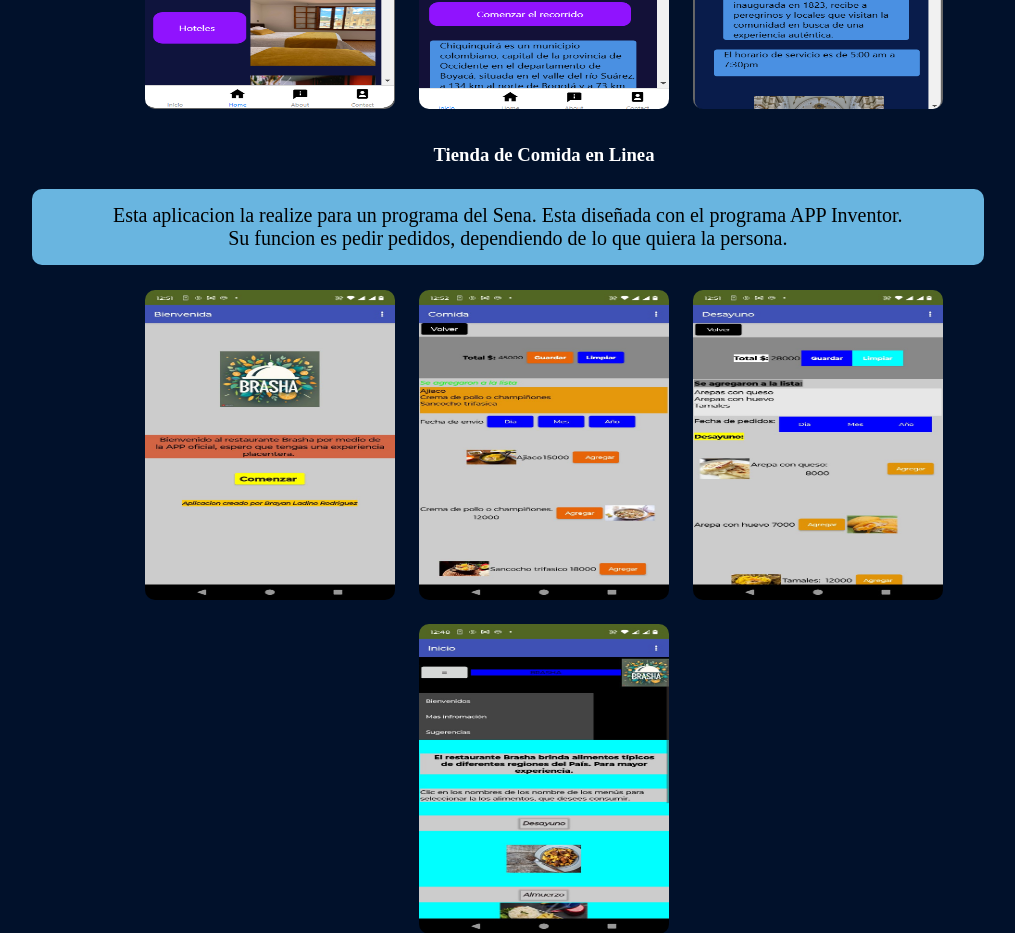
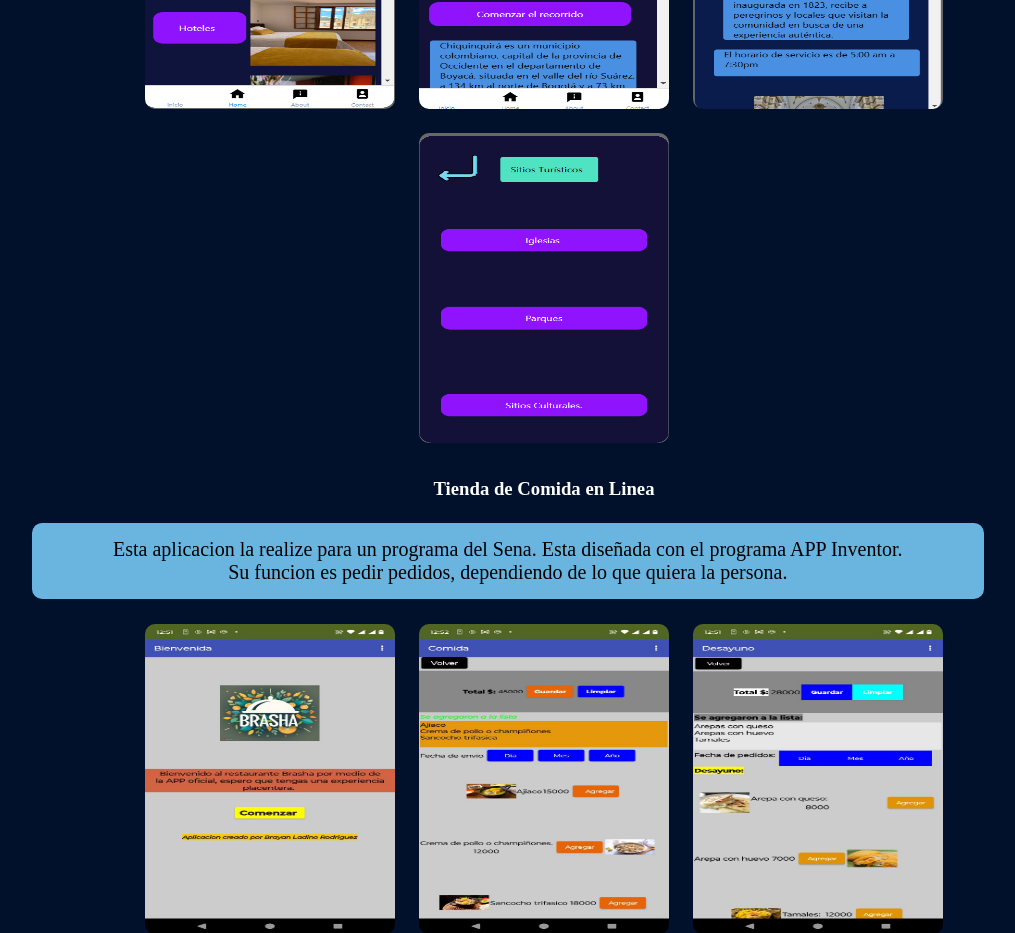
Before and after one commit to brayanBras/brayanBrasha.github.io, a plain HTML site: page Proyectos_destacados.html in a window 1280 px wide. Shown: the part 1000-1933 px from the top of the page, without its empty margins (96-1111 px from the left). Drawn offline with Linux system fonts and the light colour scheme.

Commit message:
Proyectos_destacados.html

```diff
--- a/Proyectos_destacados.html
+++ b/Proyectos_destacados.html
@@ -27,6 +27,7 @@
             <img src="imagenes/menu.jpeg">
             <img src="imagenes/Inicio.jpeg">
             <img src="imagenes/iglesias.jpeg">
+            <img src="imagenes/Sitios turisticos.jpeg">
             <h3>Tienda de Comida en Linea</h3>
             <p>Esta aplicacion la realize para un programa del Sena. Esta diseñada con el programa APP Inventor. <br> Su funcion es pedir pedidos, dependiendo de lo que quiera la persona.</p>
             <img src="imagenes/Bienvenida.jpeg">
```
